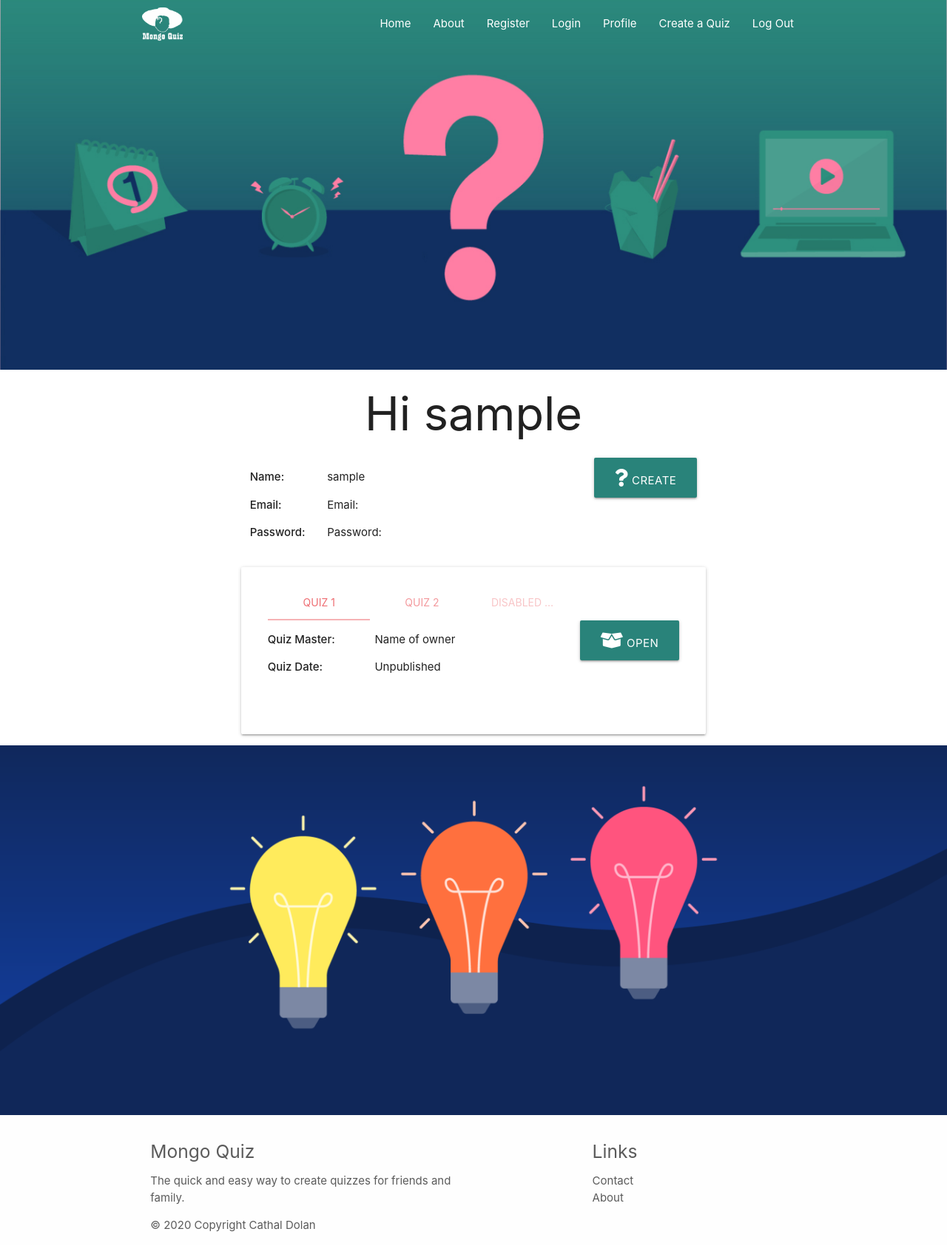
After one commit to CathalDolan/mongo-quiz, a Flask app: page /profile/1 in a window 1280 px wide. The commit adds this page. Shown: the whole page at 74% size. Run offline with Flask 2, Linux system fonts and the light colour scheme; the visitor is signed in with stand-in values (Sample User, id 1); a database or web service that is not in the repository returns one stand-in record (values such as "Sample title"); some libraries are stand-ins or nearby versions.

Commit message:
Profile page created

```diff
--- a/app.py
+++ b/app.py
@@ -51,7 +51,7 @@ def register():
         print(f"User in the session is this: {session['user']}, user form the request is this: {request.form.get('username')}!!!")
         flash("Registration Successful!")
         # Username needs to be from Session so as to match Profile page
-        return redirect(url_for("home", username=session["user"]))
+        return redirect(url_for("profile", username=session["user"]))
         print(session)
 
     return render_template("register.html")
@@ -71,15 +71,15 @@ def login():
             # Compare passwords using Werkzeug hash to check for a match
             # If it does add a session cookie and flash message
             if check_password_hash(
-                    existing_user["password"], request.form.get("password")):
+                existing_user["password"], request.form.get("password")):
 
-                        # The cookie is called "Session" and contains "user"
-                        session["user"] = request.form.get("username").lower()
-                        flash("Welcome, {}".format(
-                            request.form.get("username")))
-                        # Redirects User to Profile page, just like Register
-                        return redirect(url_for(
-                            "profile", username=session["user"]))
+                # The cookie is called "Session" and contains "user"
+                session["user"] = request.form.get("username").lower()
+                flash("Welcome, {}".format(
+                    request.form.get("username")))
+                # Redirects User to Profile page, just like Register
+                return redirect(url_for(
+                    "profile", username=session["user"]))
             else:
                 # If the password doesn't match then...
                 flash("Incorrect password and/or Username")
@@ -93,6 +93,13 @@ def login():
     return render_template("login.html")
 
 
+@app.route("/profile/<username>", methods=["GET", "POST"])
+def profile(username):
+    # Get the session user's username from db
+    username = mongo.db.users.find_one(
+        {"username": session["user"]})["username"]
+    return render_template("profile.html", username=username)
+
 if __name__ == "__main__":
     app.run(host=os.environ.get("IP"),
             port=int(os.environ.get("PORT")),
--- a/static/css/style.css
+++ b/static/css/style.css
@@ -61,3 +61,29 @@ h1 {
     margin-top: 25px;
     margin-bottom: 25px;
 }
+
+.page-footer, .page-footer a {
+    color: var(--black);
+    background-color: var(--white);
+}
+
+.button-div {
+    text-align: center;
+}
+
+@media (min-width: 576px) {
+    .quiz-button {
+        float: right;
+    }
+}
+
+
+@media (max-width: 576px) {
+    .card-panel {
+        padding-left: 10px;
+        padding-right: 10px;
+    }
+    .col.s5.m3 {
+        padding: 0;
+    }
+}
--- a/static/js/script.js
+++ b/static/js/script.js
@@ -1,3 +1,4 @@
 $(document).ready(function(){
-    $('.sidenav').sidenav({edge: "left"}); // edge is a materialize Mobile plug. Default is left.
+    $('.sidenav').sidenav();
+    $('.tabs').tabs();
 });
--- a/templates/base.html
+++ b/templates/base.html
@@ -23,12 +23,14 @@
                 <div class="nav-wrapper container">
                     <a href="{{ url_for('home') }}" class="brand-logo"><img src="{{ url_for('static', filename='images/mongo_quiz_logo.png') }}"
                         class="nav-logo" alt="Mongo Quiz Logo"/></a>
+
+                    <a href="{{ url_for('home') }}" data-target="mobile-demo" class="sidenav-trigger right"><i class="fas fa-bars"></i></a>
                     <ul id="nav-mobile" class="right hide-on-med-and-down">
                         <li><a href="{{ url_for('home') }}">Home</a></li>
                         <li><a href="#">About</a></li>
                         <li><a href="{{ url_for('register') }}">Register</a></li>
                         <li><a href="{{ url_for('login') }}">Login</a></li>
-                        <li><a href="#">Profile</a></li>
+                        <li><a href="{{ url_for('profile', username=session['user']) }}">Profile</a></li>
                         <li><a href="#">Create a Quiz</a></li>
                         <li><a href="#">Log Out</a></li>
                     </ul>
@@ -43,11 +45,12 @@
             <li><a href="#">About</a></li>
             <li><a href="{{ url_for('register') }}">Register</a></li>
             <li><a href="{{ url_for('login') }}">Login</a></li>
-            <li><a href="#">Profile</a></li>
+            <li><a href="{{ url_for('profile', username=session['user']) }}">Profile</a></li>
             <li><a href="#">Create a Quiz</a></li>
             <li><a href="#">Log Out</a></li>
         </ul>
     </header>
+
 
     <div class="parallax-container">
         <div class="parallax">
@@ -81,29 +84,22 @@
 
     {% endblock %}
 
-    <footer class="page-footer blue">
+    <footer class="page-footer">
         <div class="container">
             <div class="row">
                 <div class="col l6 s12">
-                <h5 class="white-text">Footer Content</h5>
-                <p class="grey-text text-lighten-4">You can use rows and columns here to organize your footer content.</p>
+                    <h5>Mongo Quiz</h5>
+                    <p>The quick and easy way to create quizzes for friends and family.</p>
+                    <p>© 2020 Copyright Cathal Dolan</p>
                 </div>
                 <div class="col l4 offset-l2 s12">
-                <h5 class="white-text">Links</h5>
-                <ul>
-                    <li><a class="grey-text text-lighten-3" href="#!">Link 1</a></li>
-                    <li><a class="grey-text text-lighten-3" href="#!">Link 2</a></li>
-                    <li><a class="grey-text text-lighten-3" href="#!">Link 3</a></li>
-                    <li><a class="grey-text text-lighten-3" href="#!">Link 4</a></li>
-                </ul>
+                    <h5>Links</h5>
+                    <ul>
+                        <li><a href="#">Contact</a></li>
+                        <li><a href="#">About</a></li>
+                    </ul>
                 </div>
             </div>
-        </div>
-        <div class="footer-copyright">
-        <div class="container">
-        © 2014 Copyright Text
-        <a class="grey-text text-lighten-4 right" href="#!">More Links</a>
-        </div>
         </div>
     </footer>
 
--- /dev/null
+++ b/templates/profile.html
@@ -0,0 +1,72 @@
+{% extends "base.html" %}
+{% block content %}
+
+    <h1 class="center-align">Hi {{ username }}</h1>
+
+    <div class="container">
+        <div class="row">
+            <div class="col s3 m2">
+                <p><strong>Name:</strong></p>
+                <p><strong>Email:</strong></p>
+                <p><strong>Password:</strong></p>
+            </div>
+            <div class="col s9 m4">
+                <p>{{ username }}</p>
+                <p>Email:</p>
+                <p>Password:</p>
+            </div>
+            <div class="button-div col s12 m6">
+                <button class="quiz-button btn-large bg-color-green text-shadow">
+                    <i class="fas fa fa-question"></i>
+                    Create
+                </button>
+            </div>
+        </div>
+    </div>
+
+    <div class="container">
+        <div class="card-panel">
+            <div class="row">
+                <div class="col s12">
+                    <ul class="tabs">
+                        <li class="tab col s3"><a class="active" href="#test1">
+                        Quiz 1
+                        </a></li>
+                        <li class="tab col s3"><a href="#test2">Quiz 2</a></li>
+                        <li class="tab col s3 disabled"><a href="#test3">Disabled Tab</a></li>
+                    </ul>
+                </div>
+                <div id="test1" class="col s12">
+                    <div class="row">
+                        <div class="col s5 m3">
+                            <p><strong>Quiz Master:</strong></p>
+                            <p><strong>Quiz Date:</strong></p>
+                        </div>
+                        <div class="col s7 m4">
+                            <p>Name of owner</p>
+                            <p>Unpublished</p>
+                        </div>
+                        <div class="button-div col s12 m5">
+                            <button class="quiz-button btn-large bg-color-green text-shadow">
+                                <i class="fas fa-box-open"></i>
+                                Open
+                            </button>
+                        </div>
+                    </div>
+                </div>
+                <div id="test2" class="col s12">Quiz 2 details</div>
+            </div>
+        </div>
+    </div>
+
+{% endblock %}
+
+{% block parallax2 %}
+
+    <div class="parallax-container">
+        <div class="parallax">
+            <img src="{{ url_for('static', filename='images/three_lightbulbs.png') }}" alt="Quiz Light Bulbs" class="responsive-img">
+        </div>
+    </div>
+
+{% endblock %}
```
Also changed, not shown: templates/login.html (+10 -2 lines).
